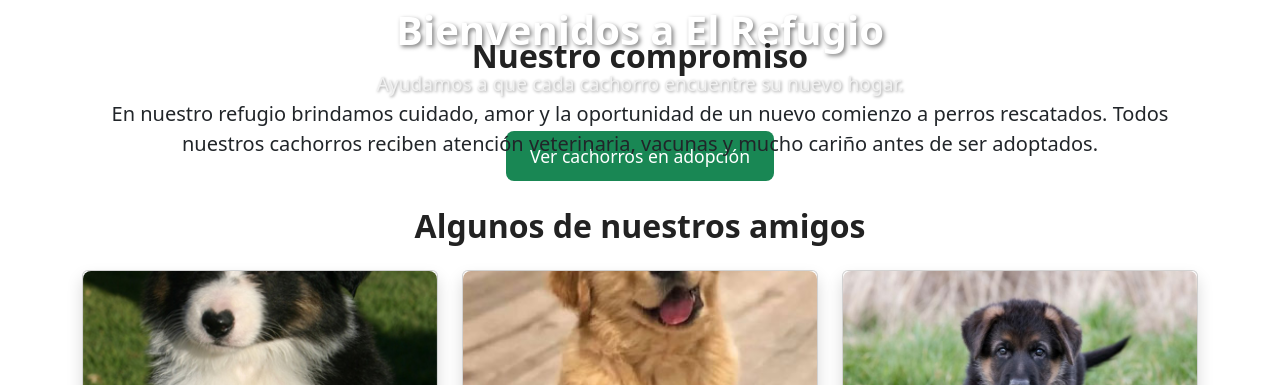
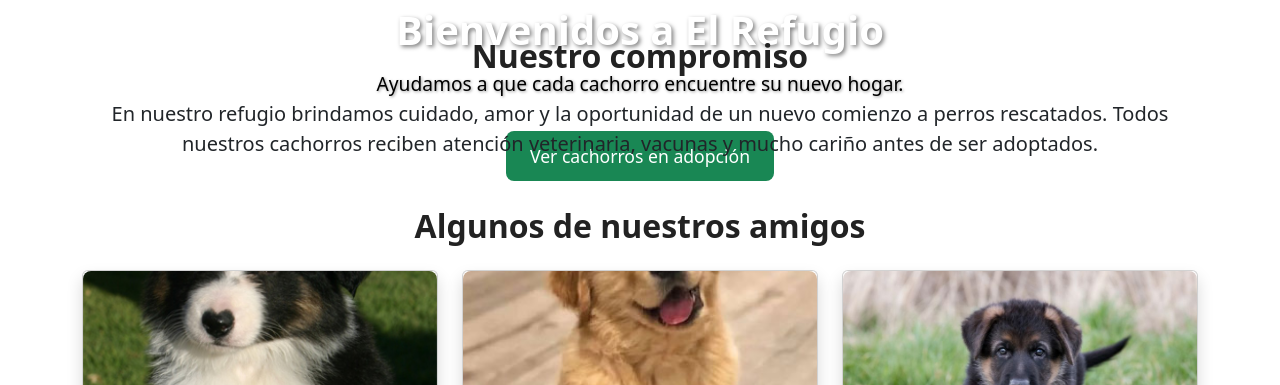
Before and after one commit to JMSanchezMartorello/el-refugio-mdq, a plain HTML site: page index.html in a window 1280 px wide. Shown: the part 715-1100 px from the top of the page. Drawn offline with nearby package versions, Linux system fonts and the light colour scheme.

Commit message:
cambio css

```diff
--- a/estilos.css
+++ b/estilos.css
@@ -88,7 +88,7 @@ body {
 
 .hero p {
   font-size: 1.2rem;
-  color: #f1f1f1;
+  color: black;
   text-shadow: 1px 1px 3px rgba(0,0,0,0.4);
 }
 
```
